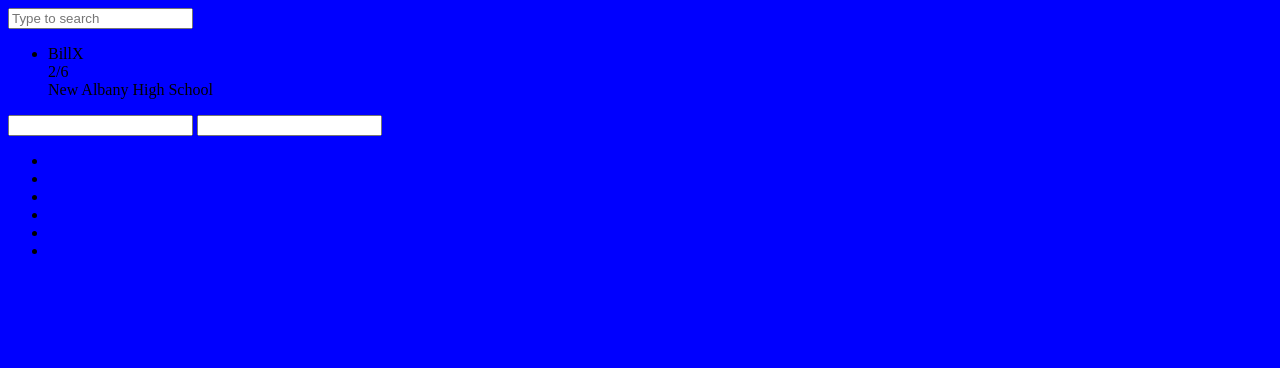
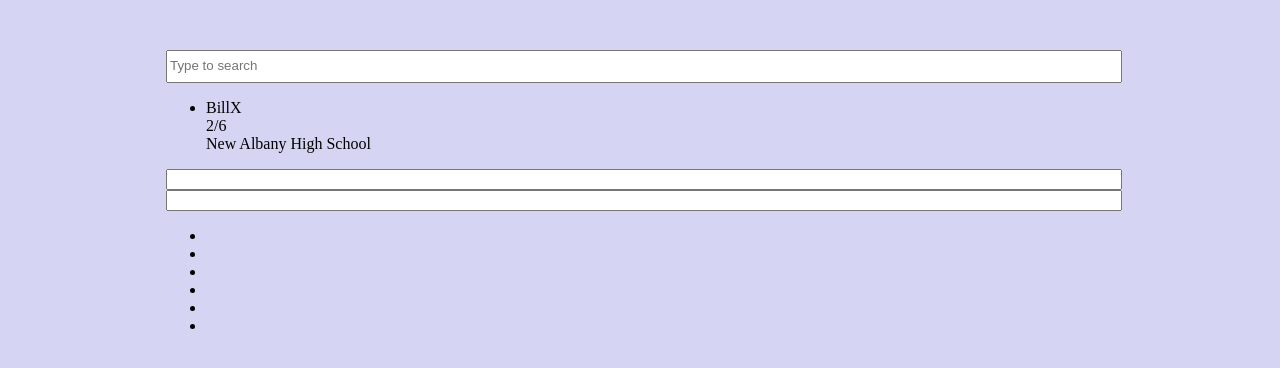
Before and after one commit to Lifetown-Columbus/lifetown_clinic, a website with bundled scripts: page src/public/index.html in a window 1280 px wide. Built offline with nearby package versions, Linux system fonts and the light colour scheme.

Commit message:
updated layout

```diff
--- a/src/public/app.css
+++ b/src/public/app.css
@@ -1,3 +1,19 @@
 body {
-  background-color: blue;
+  background-color: rgb(213, 213, 243);
 }
+
+.container {
+    display: flex;
+    flex-direction: column;
+    width: 75%;
+    margin: auto;
+    margin-top: 50px;
+}
+
+.search > input {
+    line-height: 2;
+}
+
+input {
+    width: 100%;
+}
--- a/src/public/index.html
+++ b/src/public/index.html
@@ -11,7 +11,10 @@
     <link rel="stylesheet" href="./app.css" />
   </head>
   <body>
+    <div class="container">
+      <div class="search">
         <input id="search" type="text" placeholder="Type to search" />
+      </div>
 
       <ul class="results">
         <li>
@@ -33,6 +36,7 @@
           <li></li>
         </ul>
       </div>
+    </div>
   </body>
   <script src="./renderer.js"></script>
 </html>
```
Lines whose indentation alone changed are shown as unchanged.
